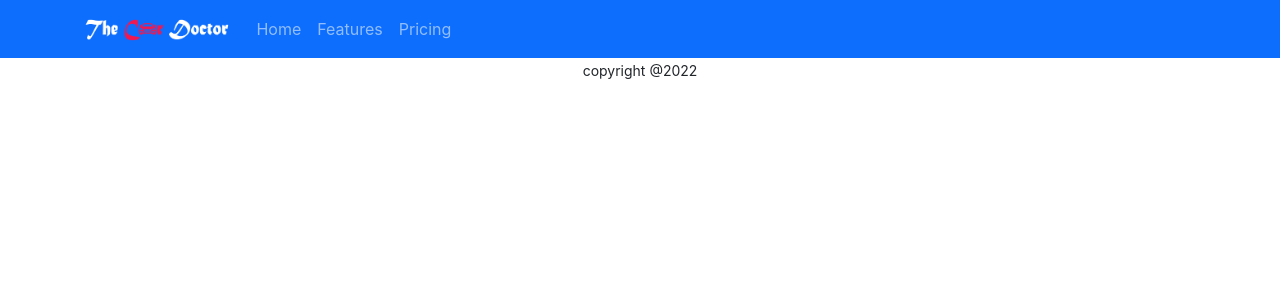
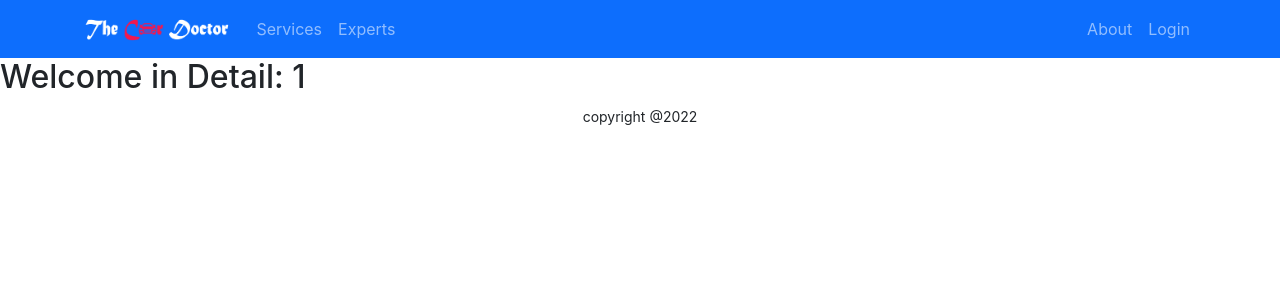
Before and after one commit to SoybalAhmmed/assignment-ten-repo, a React (Create React App) app: page /service/1 in a window 1280 px wide. Shown: the top 300 px of the page. Built offline with nearby package versions, Linux system fonts and the light colour scheme.

Commit message:
404 and header sticky added

```diff
--- a/src/App.js
+++ b/src/App.js
@@ -1,10 +1,12 @@
 
 import { Route, Routes } from 'react-router-dom';
 import './App.css';
+import ServiceDetail from './Pages/ServiceDetail/ServiceDetail';
 import About from './Pages/About/About';
 import Home from './Pages/Home/Home/Home';
 import Footer from './Pages/Shared/Footer/Footer';
 import Header from './Pages/Shared/Header/Header';
+import NotFound from './Pages/Shared/NotFound/NotFound';
 
 function App() {
   return (
@@ -12,7 +14,10 @@ function App() {
       <Header></Header>
        <Routes>
          <Route path="/" element={<Home></Home>}></Route>
+         <Route path="/home" element={<Home></Home>}></Route>
+         <Route path='/service/:serviceId' element={<ServiceDetail></ServiceDetail>}></Route>
          <Route path="/about" element={<About></About>}></Route>
+         <Route path="*" element={<NotFound></NotFound>}></Route>
        </Routes>
        <Footer></Footer>
     </div>
--- a/src/Pages/Home/Service/Service.js
+++ b/src/Pages/Home/Service/Service.js
@@ -1,14 +1,19 @@
 import React from 'react';
+import { useNavigate } from 'react-router-dom';
 import './Service.css';
 
 const Service = ({service}) => {
-    const{name,price,img} =service;
+    const{id,name,price,img} =service;
+    const navigate= useNavigate();
+    const navigateToServiceDetail = id =>{
+       navigate(`/service/${id}`);
+    }
     return (
         <div className='service'>
             <img src={img} alt="" />
             <h2> {name}</h2>
             <p>Price: {price}</p>
-            <button>Offer: {name}</button>
+            <button onClick={ () => navigateToServiceDetail(id)}>Offer: {name}</button>
         </div>
     );
 };
--- a/src/Pages/Home/Services/Services.js
+++ b/src/Pages/Home/Services/Services.js
@@ -13,7 +13,7 @@ const Services = () => {
     }, [])
 
     return (
-        <div>
+        <div id="services">
             <h2 className='services-title'>My Services:</h2>
               <div className="services-container">
               {
--- /dev/null
+++ b/src/Pages/ServiceDetail/ServiceDetail.js
@@ -0,0 +1,13 @@
+import React from 'react';
+import { useParams } from 'react-router-dom';
+
+const ServiceDetail = () => {
+    const {serviceId} =useParams();
+    return (
+        <div>
+            <h2>Welcome in Detail: {serviceId}</h2>
+        </div>
+    );
+};
+
+export default ServiceDetail;
--- a/src/Pages/Shared/Header/Header.js
+++ b/src/Pages/Shared/Header/Header.js
@@ -1,23 +1,33 @@
 import React from 'react';
-import { Container, Nav, Navbar } from 'react-bootstrap';
+import { Container, Nav, Navbar, NavDropdown } from 'react-bootstrap';
+import { Link } from 'react-router-dom';
 import logo from '../../../images/logo.png';
 
 const Header = () => {
     return (
         <>
 
-  <Navbar bg="primary" variant="dark">
-    <Container>
-    <Navbar.Brand href="#home">
-        <img src={logo} height="30" alt="" />
-        </Navbar.Brand>
+  <Navbar collapseOnSelect expand="lg" sticky='top' bg="primary" variant="dark">
+  <Container>
+  <Navbar.Brand as={Link} to="/">
+      <img src={logo} height={30}/>
+      </Navbar.Brand>
+  <Navbar.Toggle aria-controls="responsive-navbar-nav" />
+  <Navbar.Collapse id="responsive-navbar-nav">
     <Nav className="me-auto">
-      <Nav.Link href="#home">Home</Nav.Link>
-      <Nav.Link href="#features">Features</Nav.Link>
-      <Nav.Link href="#pricing">Pricing</Nav.Link>
+      <Nav.Link href="home#services">Services</Nav.Link>
+      <Nav.Link href="home#experts">Experts</Nav.Link>
+
     </Nav>
-    </Container>
-  </Navbar>
+    <Nav>
+      <Nav.Link as={Link} to="about">About</Nav.Link>
+      <Nav.Link as={Link} to="login">
+        Login
+      </Nav.Link>
+    </Nav>
+  </Navbar.Collapse>
+  </Container>
+</Navbar>
 
 
 </>
--- /dev/null
+++ b/src/Pages/Shared/NotFound/NotFound.js
@@ -0,0 +1,11 @@
+import React from 'react';
+
+const NotFound = () => {
+    return (
+        <div>
+            <h2>404</h2>
+        </div>
+    );
+};
+
+export default NotFound;
```
